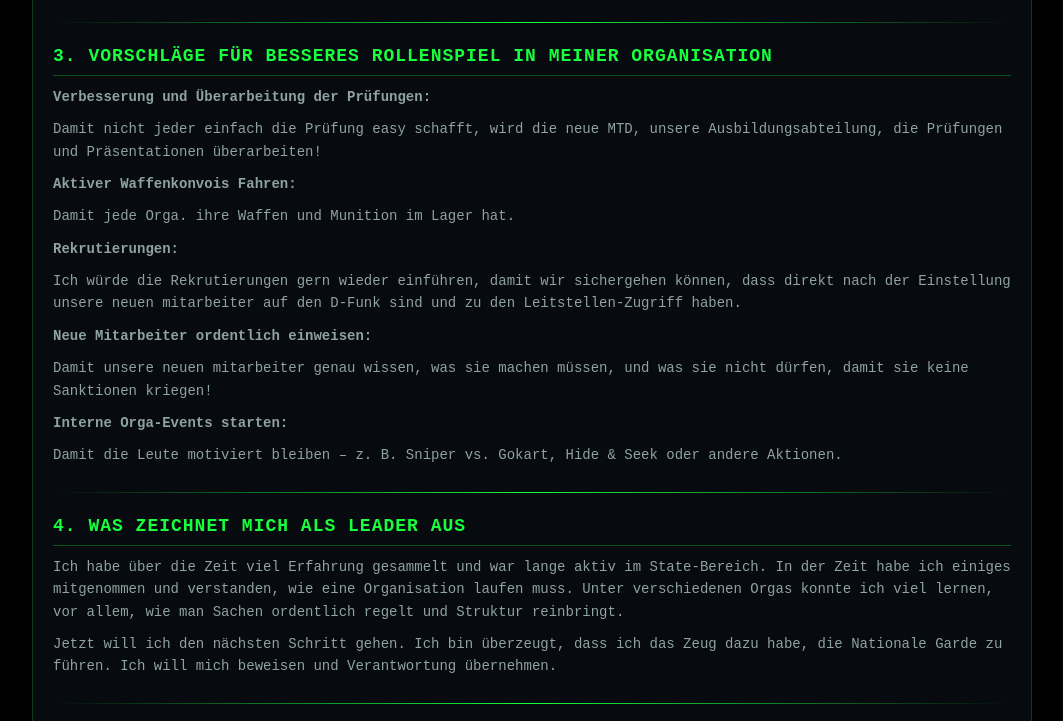
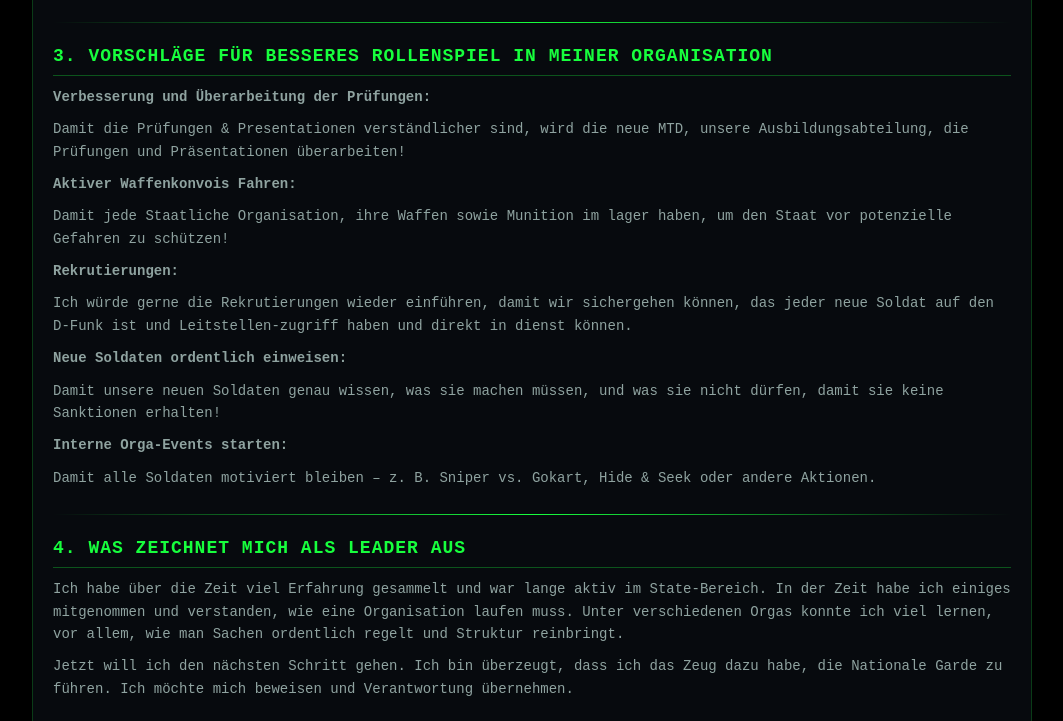
Before and after one commit to EinsNiloc/NG-Bewerbung-Rheiner_Easy, a plain HTML site: page index.html in a window 1280 px wide. Shown: the part 941-1662 px from the top of the page, without its empty margins (108-1171 px from the left). Drawn offline with Linux system fonts and the light colour scheme.

Commit message:
Update index.html

```diff
--- a/index.html
+++ b/index.html
@@ -642,15 +642,15 @@
             <section class="section">
                 <h2 class="section-title">3. Vorschläge für besseres Rollenspiel in meiner Organisation</h2>
                 <p><strong>Verbesserung und Überarbeitung der Prüfungen:</strong></p>
-                <p>Damit nicht jeder einfach die Prüfung easy schafft, wird die neue MTD, unsere Ausbildungsabteilung, die Prüfungen und Präsentationen überarbeiten!</p>
+                <p>Damit die Prüfungen & Presentationen verständlicher sind, wird die neue MTD, unsere Ausbildungsabteilung, die Prüfungen und Präsentationen überarbeiten!</p>
                 <p><strong>Aktiver Waffenkonvois Fahren:</strong></p>
-                <p>Damit jede Orga. ihre Waffen und Munition im Lager hat.</p>
+                <p>Damit jede Staatliche Organisation, ihre Waffen sowie Munition im lager haben, um den Staat vor potenzielle Gefahren zu schützen!</p>
                 <p><strong>Rekrutierungen:</strong></p>
-                <p>Ich würde die Rekrutierungen gern wieder einführen, damit wir sichergehen können, dass direkt nach der Einstellung unsere neuen mitarbeiter auf den D-Funk sind und zu den Leitstellen-Zugriff haben.</p>
-                <p><strong>Neue Mitarbeiter ordentlich einweisen:</strong></p>
-                <p>Damit unsere neuen mitarbeiter genau wissen, was sie machen müssen, und was sie nicht dürfen, damit sie keine Sanktionen kriegen!</p>
+                <p>Ich würde gerne die Rekrutierungen wieder einführen, damit wir sichergehen können, das jeder neue Soldat auf den D-Funk ist und Leitstellen-zugriff haben und direkt in dienst können.</p>
+                <p><strong>Neue Soldaten ordentlich einweisen:</strong></p>
+                <p>Damit unsere neuen Soldaten genau wissen, was sie machen müssen, und was sie nicht dürfen, damit sie keine Sanktionen erhalten!</p>
                 <p><strong>Interne Orga-Events starten:</strong></p>
-                <p>Damit die Leute motiviert bleiben – z. B. Sniper vs. Gokart, Hide &amp; Seek oder andere Aktionen.</p>
+                <p>Damit alle Soldaten motiviert bleiben – z. B. Sniper vs. Gokart, Hide &amp; Seek oder andere Aktionen.</p>
             </section>
 
             <div class="divider"></div>
@@ -658,7 +658,7 @@
             <section class="section">
                 <h2 class="section-title">4. Was zeichnet mich als Leader aus</h2>
                 <p>Ich habe über die Zeit viel Erfahrung gesammelt und war lange aktiv im State-Bereich. In der Zeit habe ich einiges mitgenommen und verstanden, wie eine Organisation laufen muss. Unter verschiedenen Orgas konnte ich viel lernen, vor allem, wie man Sachen ordentlich regelt und Struktur reinbringt.</p>
-                <p>Jetzt will ich den nächsten Schritt gehen. Ich bin überzeugt, dass ich das Zeug dazu habe, die Nationale Garde zu führen. Ich will mich beweisen und Verantwortung übernehmen.</p>
+                <p>Jetzt will ich den nächsten Schritt gehen. Ich bin überzeugt, dass ich das Zeug dazu habe, die Nationale Garde zu führen. Ich möchte mich beweisen und Verantwortung übernehmen.</p>
             </section>
 
             <div class="divider"></div>
@@ -819,7 +819,7 @@
                     <li>Straffreie Akte</li>
                     <li>Waffenschein</li>
                     <li>Aktivität</li>
-                    <li>Zustimmung und Wissen des Regelwerks</li>
+                    <li>Zustimmung und kenntnis des Regelwerks</li>
                     <li>Motivation</li>
                 </ul>
             </section>
@@ -880,7 +880,7 @@
 
             <section class="section">
                 <h2 class="section-title">8. Schlusswort</h2>
-                <p>Vielen Dank fürs Durchlesen meiner Bewerbung. Ich hoffe, dass ich die Möglichkeit bekomme, mein Konzept auch persönlich vorzustellen.</p>
+                <p>Vielen Dank für's Durchlesen meiner Bewerbung. Ich hoffe, dass ich die Möglichkeit bekomme, mein Konzept auch persönlich vorzustellen.</p>
             </section>
 
             <div class="divider"></div>
```
